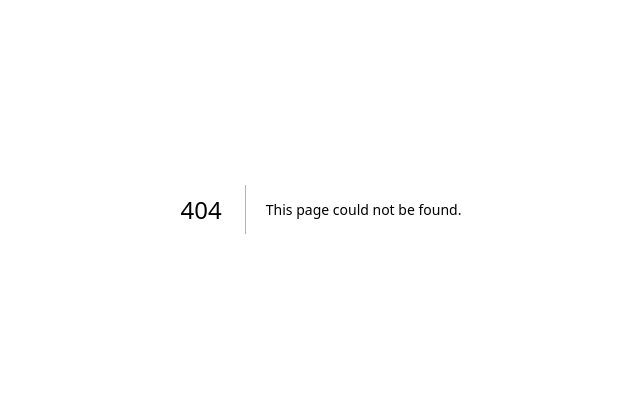
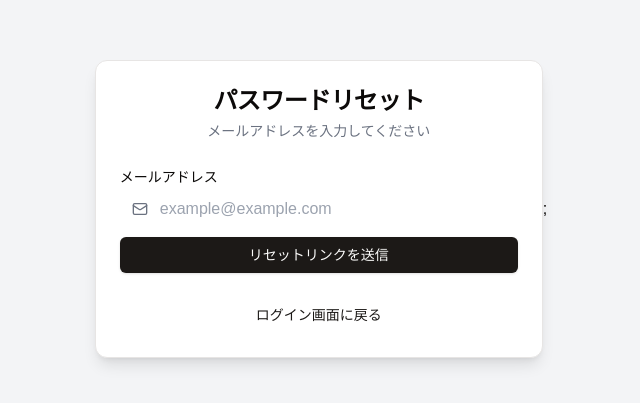
Before and after one commit to yooooka/sss-shadcn, a Next.js app: page /password-reset in a window 1280 px wide. Before the commit this address had no page. Shown: the part 191-594 px from the top of the page, without its empty margins (319-959 px from the left). Built offline with nearby package versions, Linux system fonts and the light colour scheme.

Commit message:
saving before setup component style NY to default

```diff
--- a/src/app/page.tsx
+++ b/src/app/page.tsx
@@ -1,8 +1,8 @@
-import LoginForm from "@/app/login";
+import LoginForm from "@/components/LoginForm";
 
 export default function Home() {
   return (
-    <div className="grid grid-rows-1 items-center justify-items-center min-h-screen p-8 pb-20 gap-16 sm:p-20">
+    <div className="flex items-center justify-center min-h-screen bg-gray-100">
       <LoginForm />
     </div>
   );
--- /dev/null
+++ b/src/app/password-reset/page.tsx
@@ -0,0 +1,9 @@
+import PasswordReset from "@/components/PasswordReset";
+
+export default function PasswordResetPage() {
+  return (
+    <div className="flex items-center justify-center min-h-screen bg-gray-100">
+      <PasswordReset />;
+    </div>
+  );
+}
--- a/src/app/login.tsx
+++ b/src/components/LoginForm.tsx
@@ -12,6 +12,7 @@ import {
   CardTitle,
 } from "@/components/ui/card";
 import { Mail, Lock } from "lucide-react";
+import Link from "next/link";
 
 export default function LoginForm() {
   return (
@@ -59,8 +60,8 @@ export default function LoginForm() {
         <Button className="w-full bg-primary text-primary-foreground hover:bg-primary/90">
           ログイン
         </Button>
-        <Button variant="link" className="text-sm">
-          パスワードをお忘れですか？
+        <Button variant="link" asChild className="text-sm">
+          <Link href="/password-reset">パスワードをお忘れですか？</Link>
         </Button>
       </CardFooter>
     </Card>
--- /dev/null
+++ b/src/components/PasswordReset.tsx
@@ -0,0 +1,165 @@
+"use client";
+
+import { useState } from "react";
+import { useRouter } from "next/navigation";
+import { Button } from "@/components/ui/button";
+import { Input } from "@/components/ui/input";
+import { Label } from "@/components/ui/label";
+import {
+  Card,
+  CardContent,
+  CardDescription,
+  CardFooter,
+  CardHeader,
+  CardTitle,
+} from "@/components/ui/card";
+import { Mail, KeyRound, Lock, CheckCircle } from "lucide-react";
+import Link from "next/link";
+
+type Step = "email" | "confirmation" | "newPassword" | "success";
+
+export default function PasswordReset() {
+  const [currentStep, setCurrentStep] = useState<Step>("email");
+  const [email, setEmail] = useState("");
+  const router = useRouter();
+
+  const handleEmailSubmit = (e: React.FormEvent) => {
+    e.preventDefault();
+    setCurrentStep("confirmation");
+  };
+
+  const handleConfirmation = (e: React.FormEvent) => {
+    e.preventDefault();
+    setCurrentStep("newPassword");
+  };
+
+  const handlePasswordReset = (e: React.FormEvent) => {
+    e.preventDefault();
+    setCurrentStep("success");
+  };
+  const handleLoginRedirect = () => {
+    router.push("/");
+  };
+
+  return (
+    <>
+      <Card className="w-full max-w-md shadow-lg">
+        <CardHeader className="space-y-1">
+          <CardTitle className="text-2xl font-bold text-center">
+            パスワードリセット
+          </CardTitle>
+          <CardDescription className="text-center text-sm text-gray-500">
+            {currentStep === "email" && "メールアドレスを入力してください"}
+            {currentStep === "confirmation" && "確認コードを入力してください"}
+            {currentStep === "newPassword" &&
+              "新しいパスワードを設定してください"}
+            {currentStep === "success" && "パスワードの変更が完了しました"}
+          </CardDescription>
+        </CardHeader>
+        <CardContent>
+          {currentStep === "email" && (
+            <form onSubmit={handleEmailSubmit} className="space-y-4">
+              <div className="space-y-2">
+                <Label htmlFor="email" className="text-sm font-medium">
+                  メールアドレス
+                </Label>
+                <div className="relative">
+                  <Mail className="absolute left-3 top-1/2 transform -translate-y-1/2 text-gray-500 h-4 w-4" />
+                  <Input
+                    id="email"
+                    type="email"
+                    placeholder="example@example.com"
+                    required
+                    className="w-full pl-10"
+                    value={email}
+                    onChange={(e) => setEmail(e.target.value)}
+                  />
+                </div>
+              </div>
+              <Button type="submit" className="w-full">
+                リセットリンクを送信
+              </Button>
+            </form>
+          )}
+          {currentStep === "confirmation" && (
+            <form onSubmit={handleConfirmation} className="space-y-4">
+              <div className="space-y-2">
+                <Label htmlFor="code" className="text-sm font-medium">
+                  確認コード
+                </Label>
+                <div className="relative">
+                  <KeyRound className="absolute left-3 top-1/2 transform -translate-y-1/2 text-gray-500 h-4 w-4" />
+                  <Input
+                    id="code"
+                    type="text"
+                    placeholder="000000"
+                    required
+                    className="w-full pl-10"
+                  />
+                </div>
+              </div>
+              <Button type="submit" className="w-full">
+                確認
+              </Button>
+            </form>
+          )}
+          {currentStep === "newPassword" && (
+            <form onSubmit={handlePasswordReset} className="space-y-4">
+              <div className="space-y-2">
+                <Label htmlFor="new-password" className="text-sm font-medium">
+                  新しいパスワード
+                </Label>
+                <div className="relative">
+                  <Lock className="absolute left-3 top-1/2 transform -translate-y-1/2 text-gray-500 h-4 w-4" />
+                  <Input
+                    id="new-password"
+                    type="password"
+                    required
+                    className="w-full pl-10"
+                  />
+                </div>
+              </div>
+              <div className="space-y-2">
+                <Label
+                  htmlFor="confirm-password"
+                  className="text-sm font-medium"
+                >
+                  パスワードの確認
+                </Label>
+                <div className="relative">
+                  <Lock className="absolute left-3 top-1/2 transform -translate-y-1/2 text-gray-500 h-4 w-4" />
+                  <Input
+                    id="confirm-password"
+                    type="password"
+                    required
+                    className="w-full pl-10"
+                  />
+                </div>
+              </div>
+              <Button type="submit" className="w-full">
+                パスワードをリセット
+              </Button>
+            </form>
+          )}
+          {currentStep === "success" && (
+            <div className="space-y-4">
+              <div className="flex flex-col items-center space-y-2">
+                <CheckCircle className="w-12 h-12 text-green-500" />
+              </div>
+              <Button onClick={handleLoginRedirect} className="w-full">
+                ログイン画面へ
+              </Button>
+            </div>
+          )}
+        </CardContent>
+        {currentStep !== "success" && (
+          <CardFooter className="flex justify-center">
+            <Button variant="link" asChild>
+              <Link href="/">ログイン画面に戻る</Link>
+            </Button>
+          </CardFooter>
+        )}
+      </Card>
+    </>
+  );
+}
--- a/src/components/ui/input.tsx
+++ b/src/components/ui/input.tsx
@@ -8,7 +8,7 @@ const Input = React.forwardRef<HTMLInputElement, React.ComponentProps<"input">>(
       <input
         type={type}
         className={cn(
-          "flex h-9 w-full rounded-md border border-input bg-transparent px-3 py-1 text-base shadow-sm transition-colors file:border-0 file:bg-transparent file:text-sm file:font-medium file:text-foreground placeholder:text-muted-foreground focus-visible:outline-none focus-visible:ring-1 focus-visible:ring-ring disabled:cursor-not-allowed disabled:opacity-50 md:text-sm",
+          "tw-flex tw-h-10 tw-w-full tw-rounded-md tw-border tw-border-stone-200 tw-bg-white tw-px-3 tw-py-2 tw-text-base tw-ring-offset-white file:tw-border-0 file:tw-bg-transparent file:tw-text-sm file:tw-font-medium file:tw-text-stone-950 placeholder:tw-text-stone-500 focus-visible:tw-outline-none focus-visible:tw-ring-2 focus-visible:tw-ring-stone-950 focus-visible:tw-ring-offset-2 disabled:tw-cursor-not-allowed disabled:tw-opacity-50 md:tw-text-sm dark:tw-border-stone-800 dark:tw-bg-stone-950 dark:tw-ring-offset-stone-950 dark:file:tw-text-stone-50 dark:placeholder:tw-text-stone-400 dark:focus-visible:tw-ring-stone-300",
           className
         )}
         ref={ref}
```
Also changed, not shown: components.json, 1 other file (tests, documents, lock files or other folders).
